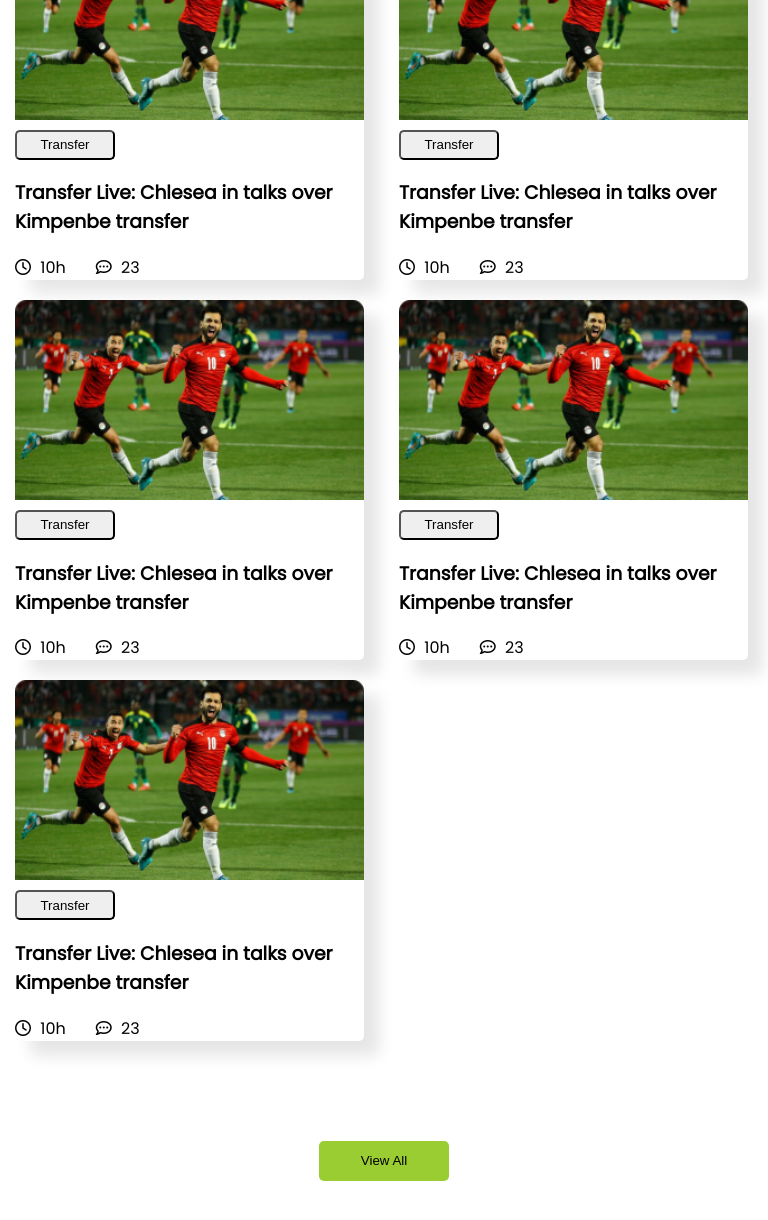
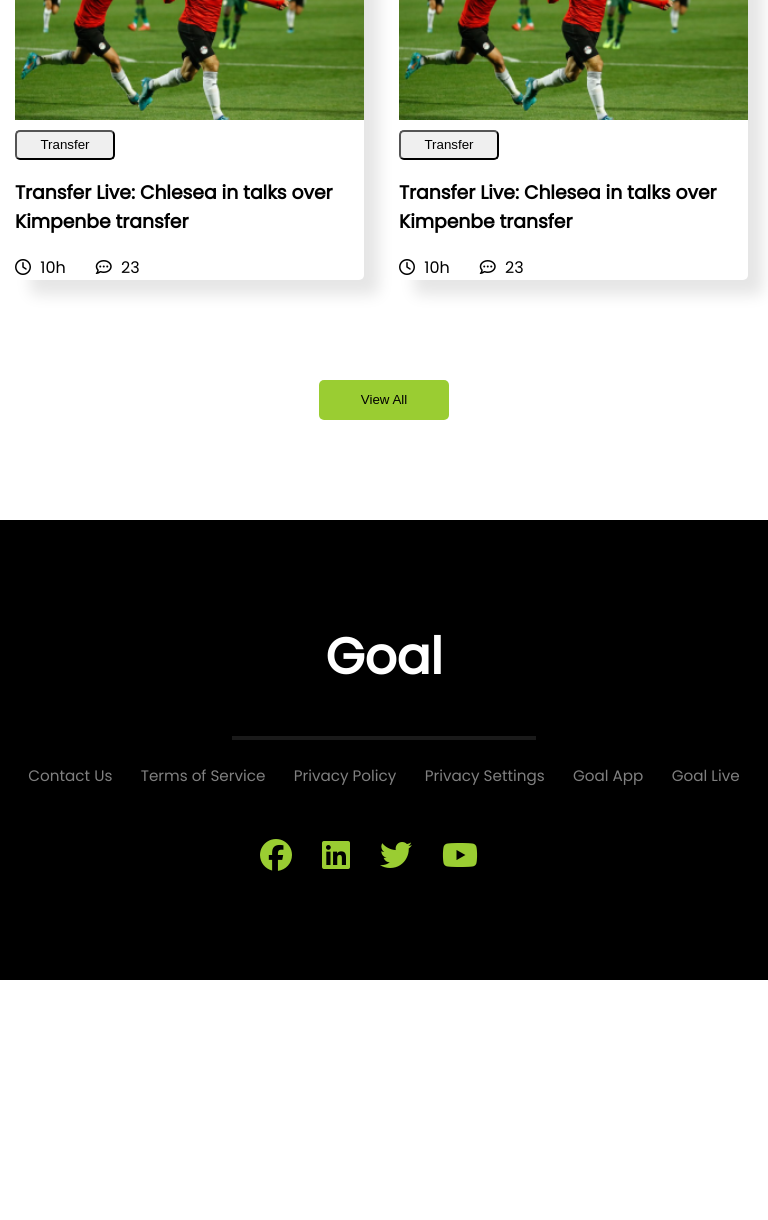
Before and after one commit to mehedi-h-shakil/world-cup, a plain HTML site: page index.html in a window 768 px wide. Shown: the part 2197-3417 px from the top of the page. After the commit the page ends 3177 px from the top, so only its background shows below. Drawn offline with Linux system fonts and the light colour scheme.

Commit message:
responsive

```diff
--- a/index.html
+++ b/index.html
@@ -121,7 +121,7 @@
                         </div>
                     </div>
                 </div>
-                <div class="post">
+                <div class="post" id="hide">
                     <img src="assets/Blog Image.png" alt="">
                     <button class="transfer-btn">Transfer</button>
                     <h3>Transfer Live: Chlesea in talks
@@ -135,7 +135,7 @@
                         </div>
                     </div>
                 </div>
-                <div class="post">
+                <div class="post" id="hide">
                     <img src="assets/Blog Image.png" alt="">
                     <button class="transfer-btn">Transfer</button>
                     <h3>Transfer Live: Chlesea in talks
@@ -149,7 +149,7 @@
                         </div>
                     </div>
                 </div>
-                <div class="post">
+                <div class="post" id="hide">
                     <img src="assets/Blog Image.png" alt="">
                     <button class="transfer-btn">Transfer</button>
                     <h3>Transfer Live: Chlesea in talks
--- a/styles/style.css
+++ b/styles/style.css
@@ -514,6 +514,10 @@ tablet devices
         margin-left: 15px;
     }
 
+    #hide {
+        display: none;
+    }
+
     .post img {
         width: 100%;
         height: 200px;
```
